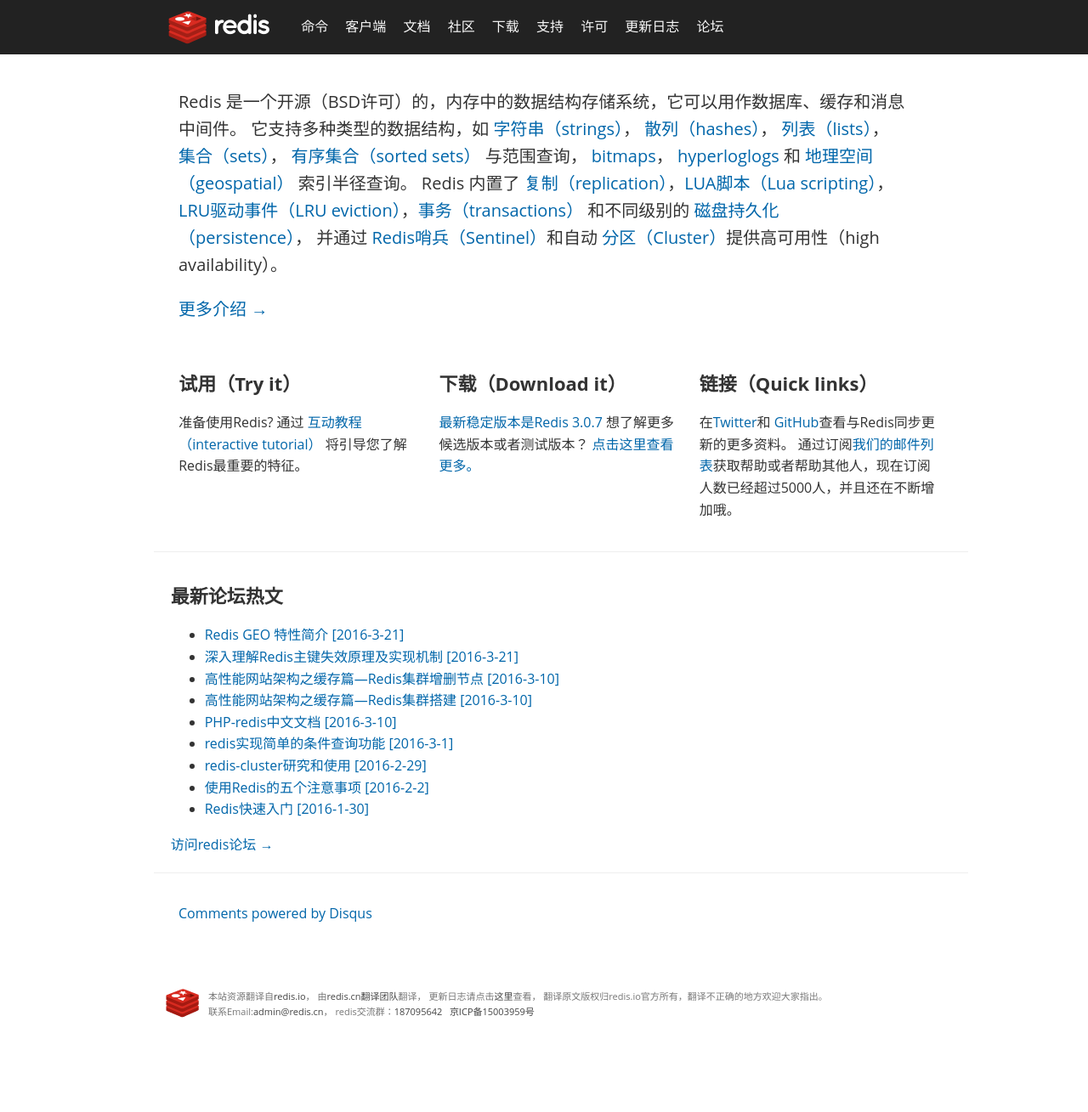
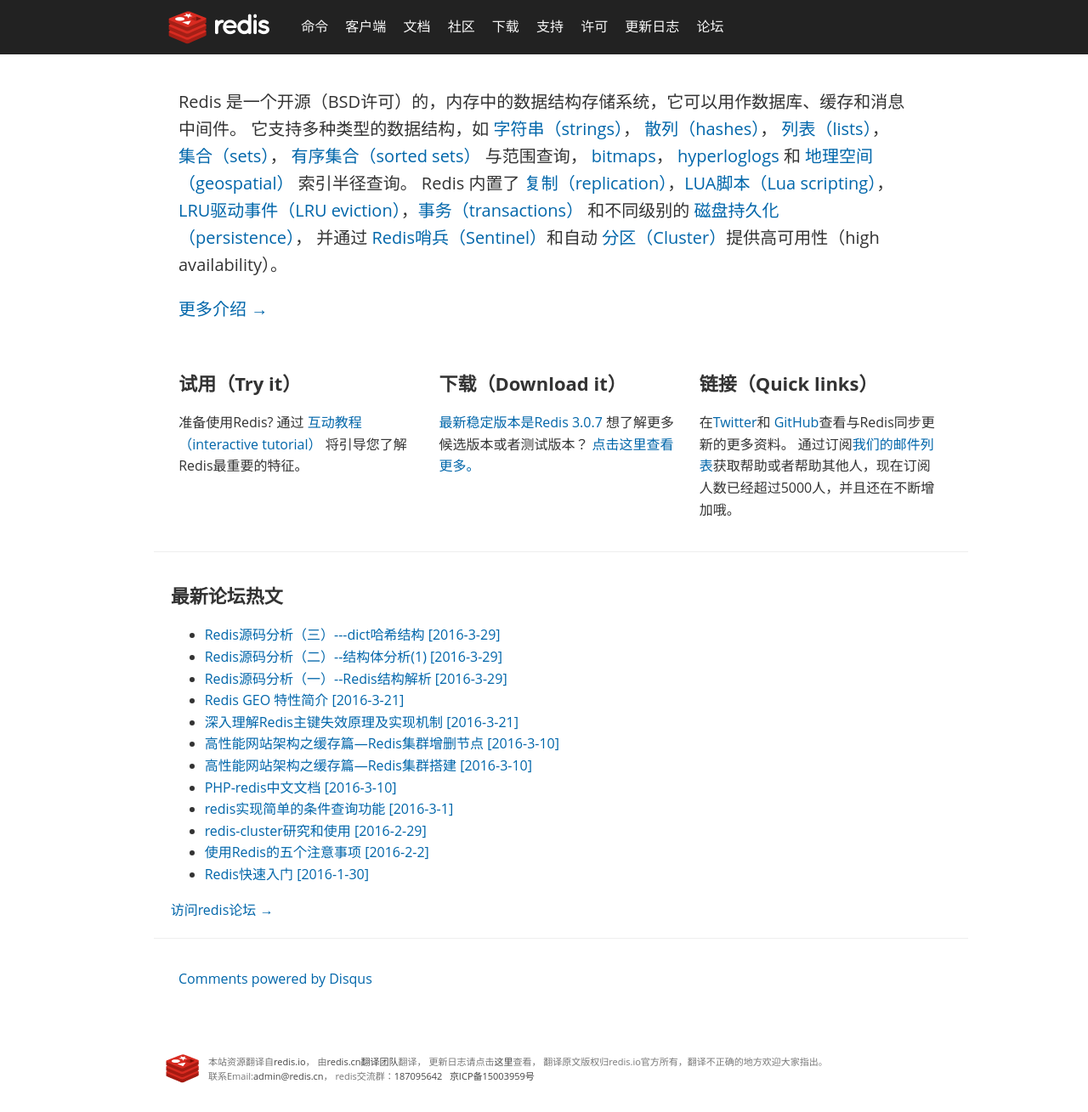
Before and after one commit to rediscn/rediscn, a Jekyll site: the page built from index.html, in a window 1280 px wide. Shown: the whole page at 85% size. Built offline with Jekyll 4.4.1, drawn with Linux system fonts in a browser that asks for light colours; comment, search, counter and statistics services are not loaded; before the commit the page ends 1232 px from its top, so only the background shows below that.

Commit message:
新增论坛文章

```diff
--- a/index.html
+++ b/index.html
@@ -62,6 +62,9 @@
 <div class='home-intro home-section'>
 	<h2>最新论坛热文</h2>
 	<ul>
+		<li><a href="http://bbs.redis.cn/forum.php?mod=viewthread&tid=546" target="_blank">	Redis源码分析（三）---dict哈希结构 [2016-3-29]</a></li>
+		<li><a href="http://bbs.redis.cn/forum.php?mod=viewthread&tid=545" target="_blank">Redis源码分析（二）--结构体分析(1) [2016-3-29]</a></li>
+		<li><a href="http://bbs.redis.cn/forum.php?mod=viewthread&tid=544" target="_blank">Redis源码分析（一）--Redis结构解析 [2016-3-29]</a></li>
 		<li><a href="http://bbs.redis.cn/forum.php?mod=viewthread&tid=511" target="_blank">Redis GEO 特性简介 [2016-3-21]</a></li>
 		<li><a href="http://bbs.redis.cn/forum.php?mod=viewthread&tid=508" target="_blank">深入理解Redis主键失效原理及实现机制 [2016-3-21]</a></li>
 		<li><a href="http://bbs.redis.cn/forum.php?mod=viewthread&tid=482" target="_blank">高性能网站架构之缓存篇—Redis集群增删节点 [2016-3-10]</a></li>
```
